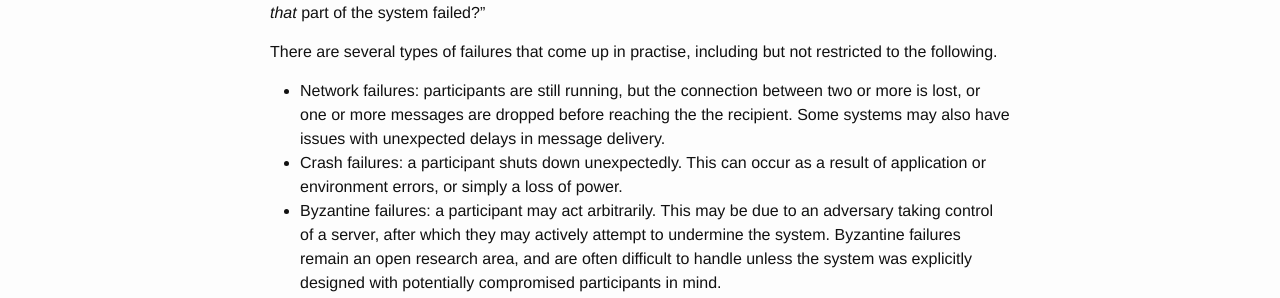
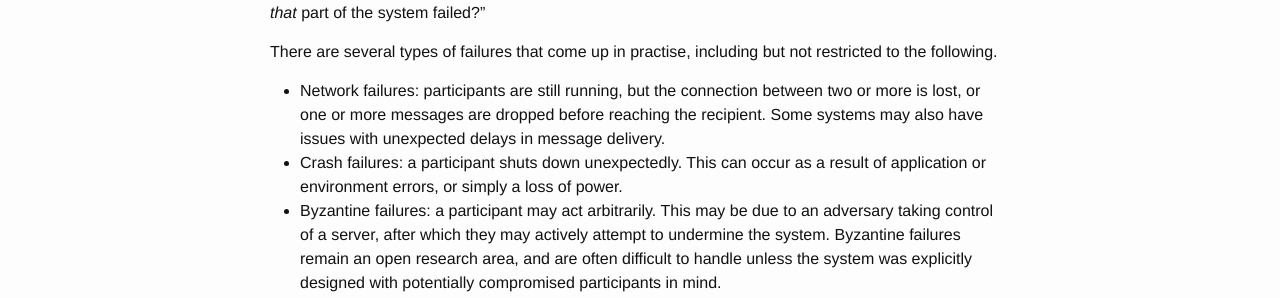
Before and after one commit to msayson/msayson.github.io, a Jekyll site: the page built from _posts/2017-01-15-failure-recovery-in-distributed-systems.markdown, in a window 1280 px wide. Shown: the part 286-584 px from the top of the page. Built offline with Jekyll 4.4.1, drawn with Linux system fonts in a browser that asks for light colours.

Commit message:
Fixed typo in article

```diff
--- a/_posts/2017-01-15-failure-recovery-in-distributed-systems.markdown
+++ b/_posts/2017-01-15-failure-recovery-in-distributed-systems.markdown
@@ -12,7 +12,7 @@ It's very education to identify the distinct roles in a system, and ask for each
 
 There are several types of failures that come up in practise, including but not restricted to the following.
 
-* Network failures: participants are still running, but the connection between two or more is lost, or one or more messages are dropped before reaching the the recipient.  Some systems may also have issues with unexpected delays in message delivery.
+* Network failures: participants are still running, but the connection between two or more is lost, or one or more messages are dropped before reaching the recipient.  Some systems may also have issues with unexpected delays in message delivery.
 * Crash failures: a participant shuts down unexpectedly.  This can occur as a result of application or environment errors, or simply a loss of power.
 * Byzantine failures: a participant may act arbitrarily.  This may be due to an adversary taking control of a server, after which they may actively attempt to undermine the system.  Byzantine failures remain an open research area, and are often difficult to handle unless the system was explicitly designed with potentially compromised participants in mind.
 * Simultaneous or repeated failures: these are somewhat meta-failures, in which multiple participants fail at the same time, or a single participant experiences recurring failures.
```
